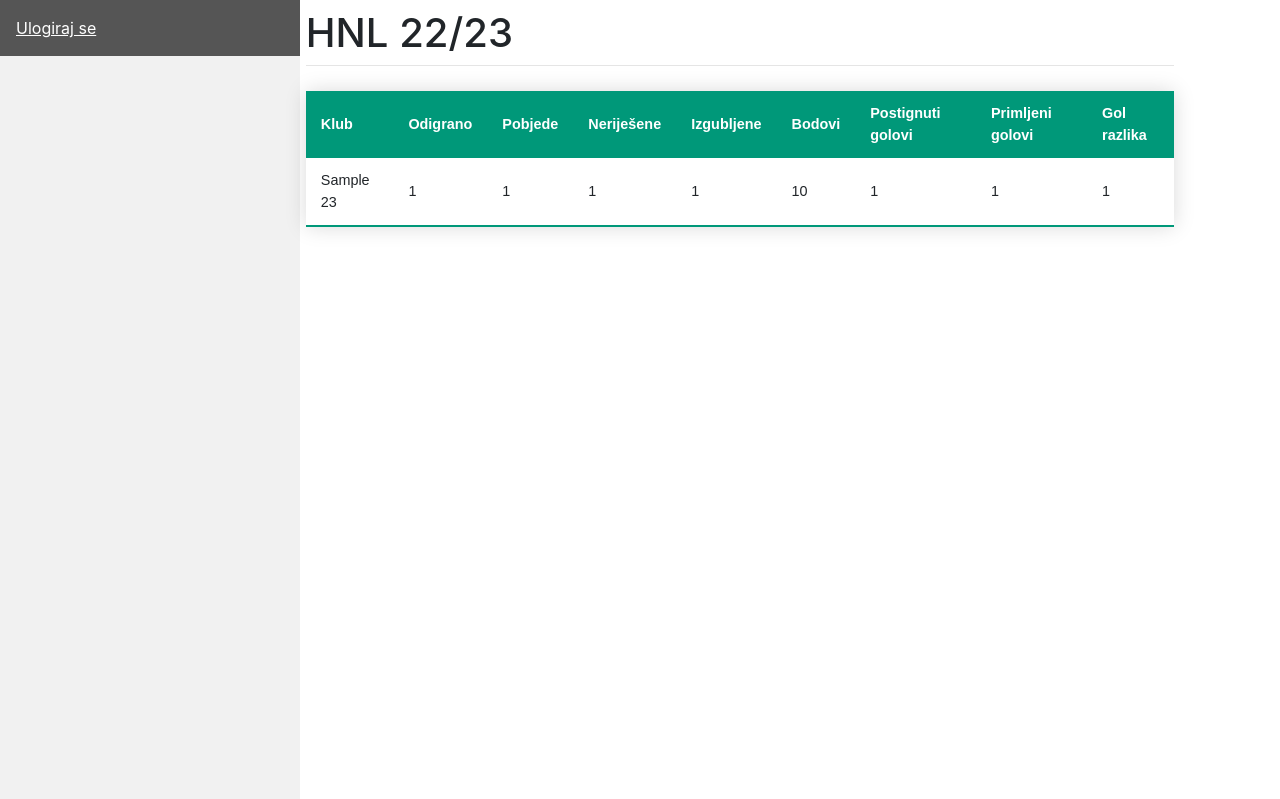
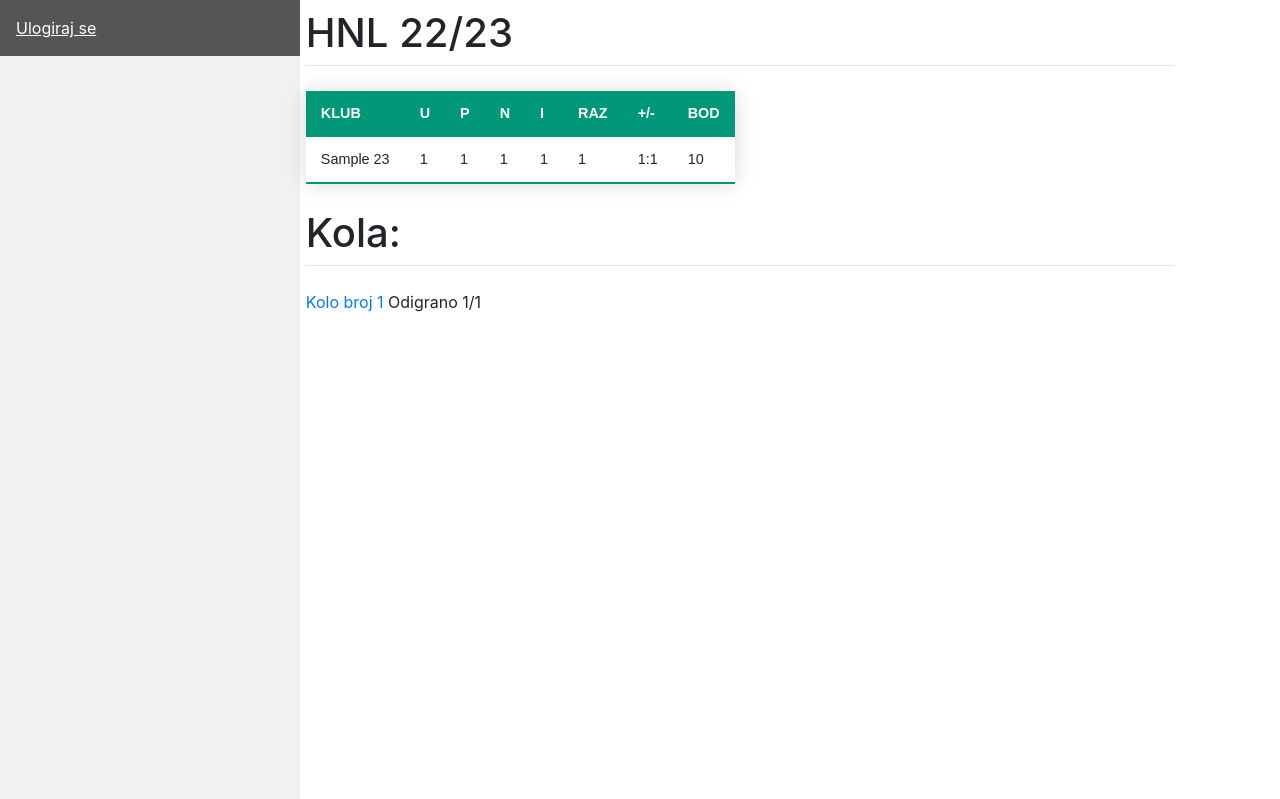
Before and after one commit to ivan-tomicic/web2-lab1, a Django app: page /league/ in a window 1280 px wide. Shown: the top 799 px of the page. Run offline with Django 4.2, Linux system fonts and the light colour scheme; tables that the repository leaves empty hold one stand-in row (values such as "Sample post"); some libraries are stand-ins or nearby versions.

Commit message:
add match rounds

```diff
--- a/league/templates/index.html
+++ b/league/templates/index.html
@@ -44,15 +44,15 @@
     <table class="styled-table">
         <thead>
         <tr>
-            <th>Klub</th>
-            <th>Odigrano</th>
-            <th>Pobjede</th>
-            <th>Neriješene</th>
-            <th>Izgubljene</th>
-            <th>Bodovi</th>
-            <th>Postignuti golovi</th>
-            <th>Primljeni golovi</th>
-            <th>Gol razlika</th>
+            <th>KLUB</th>
+            <th>U</th>
+            <th>P</th>
+            <th>N</th>
+            <th>I</th>
+            <th>RAZ</th>
+            <th>+/-</th>
+            <th>BOD</th>
+
         </tr>
         </thead>
         <tbody>
@@ -63,15 +63,21 @@
                 <td>{{ team.win }}</td>
                 <td>{{ team.draw }}</td>
                 <td>{{ team.lose }}</td>
+                <td>{{ team.goal_difference }}</td>
+                <td>{{ team.goals_for}}:{{ team.goals_against }}</td>
                 <td>{{ team.points }}</td>
-                <td>{{ team.goals_for }}</td>
-                <td>{{ team.goals_against }}</td>
-                <td>{{ team.goal_difference }}</td>
             </tr>
         {% endfor %}
-        <!-- and so on... -->
+
         </tbody>
+
     </table>
+    <h1>Kola: </h1>
+    <hr class="mt-0 mb-4">
+    {% for round in match_rounds %}
+        <a href={{ request.path }}{{ "match_round/"}}{{ round.match_round }}> Kolo broj {{ round.match_round }}</a> Odigrano {{ round.played }}/{{ round.played|add:round.not_played }}
+        <br>
+    {% endfor %}
 
     </body>
     </html>
--- a/league/urls.py
+++ b/league/urls.py
@@ -1,7 +1,8 @@
-from django.urls import path
+from django.urls import path, re_path
 
 from . import views
 
 urlpatterns = [
     path('', views.index, name='index'),
+    re_path('match_round/(?P<match_round>\d+)/', views.match_round, name='topic'),
 ]
--- a/league/views.py
+++ b/league/views.py
@@ -1,9 +1,10 @@
 import json, logging
 
+from django.db.models import Count, Case, When
 from django.http import HttpResponse
 from django.shortcuts import render
 
-from league.models import TableTeam
+from league.models import TableTeam, Match
 
 logger = logging.getLogger('info')
 
@@ -11,6 +12,9 @@ logger = logging.getLogger('info')
 def index(request):
     logger.info(request.session.get("user"))
     table_teams = [table_team for table_team in TableTeam.objects.order_by("-points", "-goal_difference", "-goals_for").values()]
+    match_rounds = [round for round in Match.objects.values("match_round").annotate(played=Count(Case(When(game_played=True, then=1))),
+                                                                     not_played=Count(Case(When(game_played=False, then=1)))).order_by("match_round")]
+    print(match_rounds)
 
     return render(
         request,
@@ -18,6 +22,11 @@ def index(request):
         context={
             "session": request.session.get("user"),
             "pretty": json.dumps(request.session.get("user"), indent=4),
-            "teams": table_teams
+            "teams": table_teams,
+            "match_rounds": match_rounds
         },
     )
+
+def match_round(request, match_round):
+    logger.info('round')
+    logger.info(match_round)
```
Also changed, not shown: league/models.py (+5 -4 lines), league/templates/match_round.html (added, +11 -0 lines), league/migrations/0006_match_game_played_alter_match_away_team_and_more.py (added), league/migrations/0007_alter_match_away_team_alter_match_home_team.py (added).
